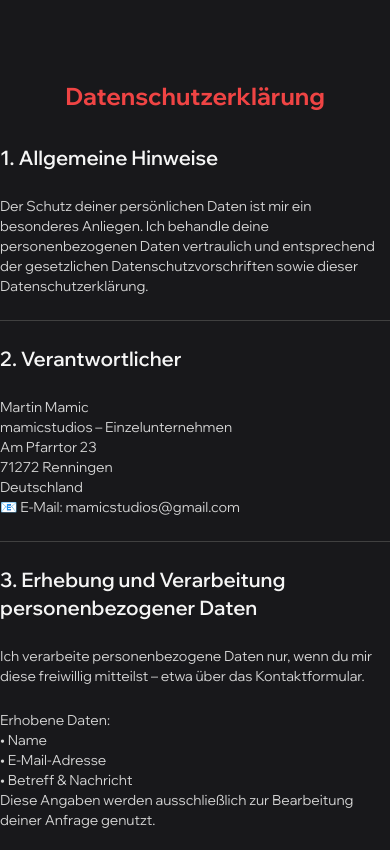
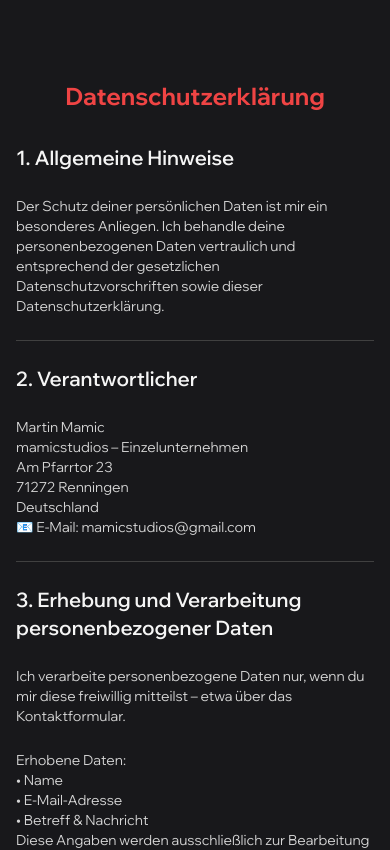
Before and after one commit to martinmamic/mamicstudios, a React (Vite) app: page /datenschutz in a window 390 px wide. Shown: the top 850 px of the page. Built offline with nearby package versions, Linux system fonts and the light colour scheme.

Commit message:
mamicstudios launch

```diff
--- a/src/DatenschutzPage.jsx
+++ b/src/DatenschutzPage.jsx
@@ -17,7 +17,7 @@ export default function DatenschutzPage() {
       <h2 className="datenschutz-title text-2xl sm:text-4xl font-bold text-red-500 mb-8 text-center break-words hyphens-auto">
         Datenschutzerklärung
       </h2>
-      <div className="space-y-6 text-neutral-300 text-sm md:text-base w-full max-w-md md:max-w-2xl lg:max-w-3xl mx-auto text-left">
+      <div className="space-y-6 text-neutral-300 text-sm md:text-base w-full max-w-md md:max-w-2xl lg:max-w-3xl mx-auto text-left px-4 sm:px-0">
         <h3 className="text-xl font-semibold text-neutral-100 mb-2">1. Allgemeine Hinweise</h3>
         <p>Der Schutz deiner persönlichen Daten ist mir ein besonderes Anliegen. Ich behandle deine personenbezogenen Daten vertraulich und entsprechend der gesetzlichen Datenschutzvorschriften sowie dieser Datenschutzerklärung.</p>
         <hr className="my-4 border-neutral-700" />
--- a/src/ImpressumPage.jsx
+++ b/src/ImpressumPage.jsx
@@ -6,7 +6,7 @@ export default function ImpressumPage() {
       <h2 className="text-2xl sm:text-4xl font-bold text-red-500 mb-8 text-center break-words hyphens-auto">
         Impressum
       </h2>
-      <div className="space-y-6 text-neutral-300 text-sm md:text-base w-full max-w-md md:max-w-2xl lg:max-w-3xl mx-auto text-left">
+      <div className="space-y-6 text-neutral-300 text-sm md:text-base w-full max-w-md md:max-w-2xl lg:max-w-3xl mx-auto text-left px-4 sm:px-0">
         <h3 className="text-xl font-semibold text-neutral-100 mb-2">Angaben gemäß § 5 TMG</h3>
         <p>Martin Mamic<br />
 mamicstudios – Einzelunternehmen<br />
```
